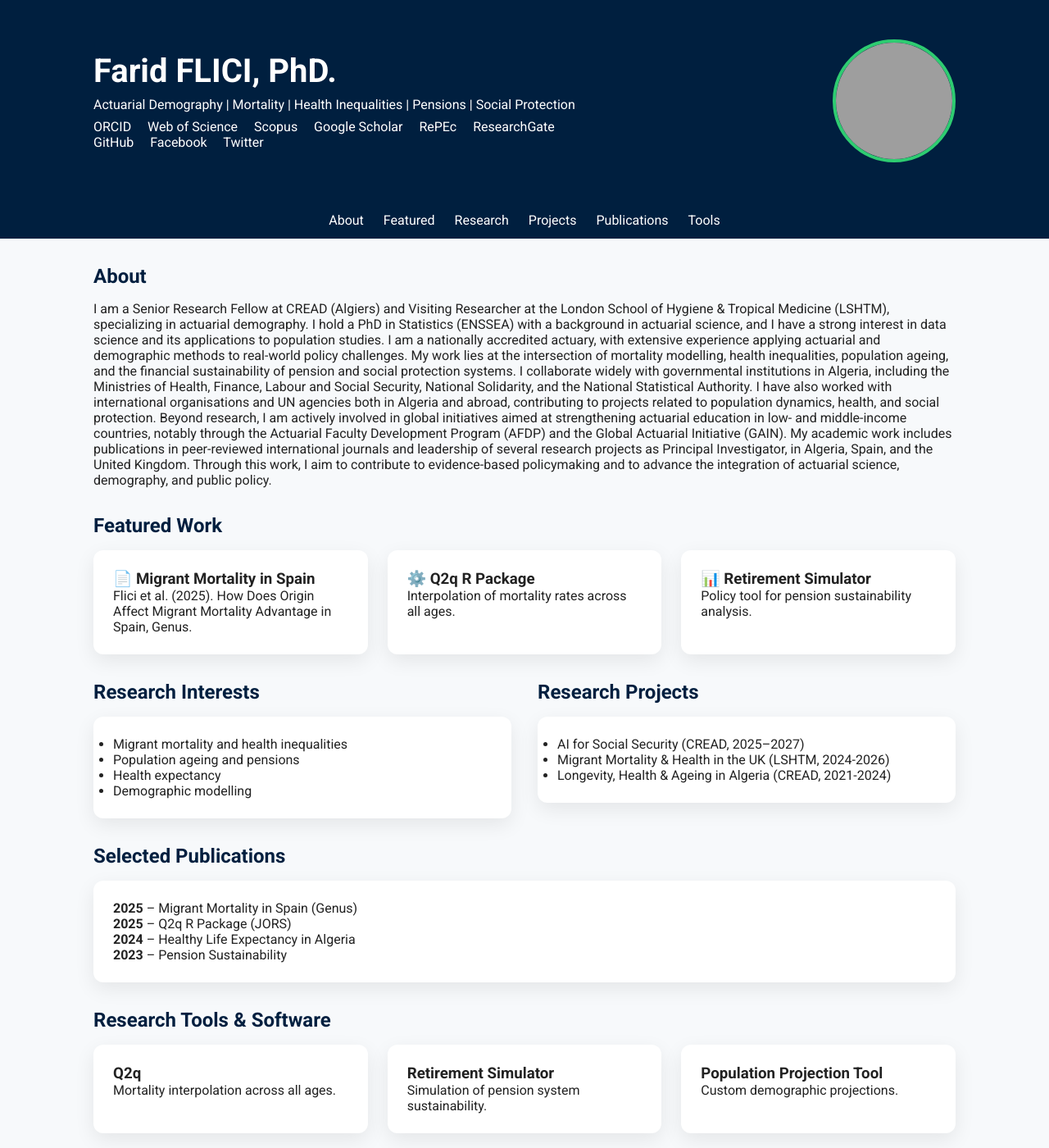
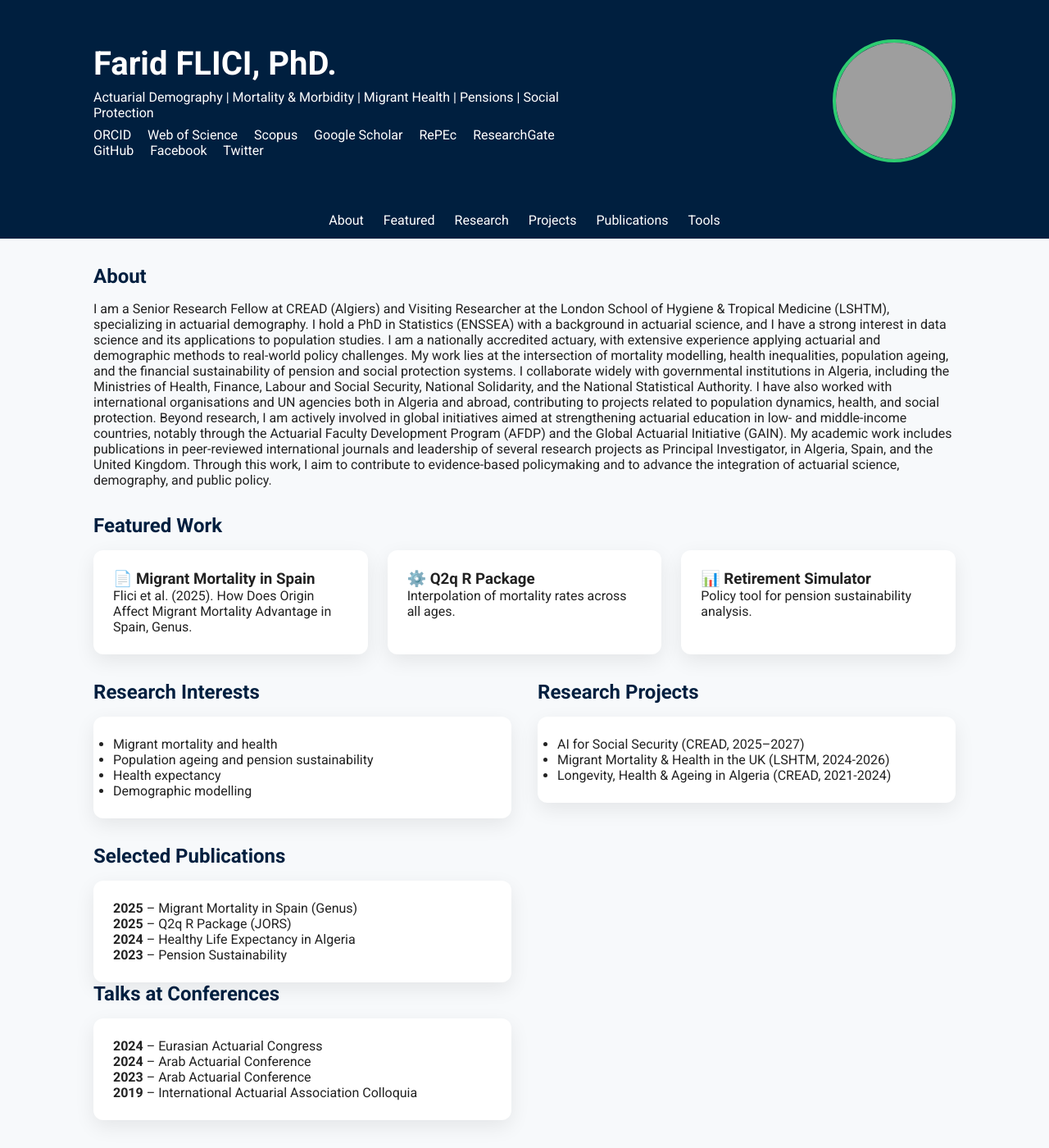
Before and after one commit to Farid-FLICI/farid-flici.github.io, a Jekyll site: the page index2.html, which Jekyll copies as it is, in a window 1280 px wide and 1400 px high. Shown: the whole window at 82% size. Built offline with Jekyll 4.4.1, drawn with Linux system fonts in a browser that asks for light colours; grey boxes are pictures that could not be loaded.

Commit message:
Update index2.html

```diff
--- a/index2.html
+++ b/index2.html
@@ -162,7 +162,7 @@
 
 <div class="hero-text">
 <h1>Farid FLICI, PhD.</h1>
-<p class="subtitle">Actuarial Demography | Mortality | Health Inequalities | Pensions | Social Protection</p>
+<p class="subtitle">Actuarial Demography | Mortality & Morbidity | Migrant Health | Pensions | Social Protection</p>
 
 <div class="quick-links">
 <a href="#">ORCID</a>
@@ -206,7 +206,7 @@
 I have also worked with international organisations and UN agencies both in Algeria and abroad, contributing to projects related to population dynamics, health, and social protection.
 
 Beyond research, I am actively involved in global initiatives aimed at strengthening actuarial education in low- and middle-income countries, notably through the Actuarial Faculty Development
-  Program (AFDP) and the Global Actuarial Initiative (GAIN).
+Program (AFDP) and the Global Actuarial Initiative (GAIN).
 
 My academic work includes publications in peer-reviewed international journals and leadership of several research projects as Principal Investigator, in Algeria, Spain, and the United Kingdom.
 Through this work, I aim to contribute to evidence-based policymaking and to advance the integration of actuarial science, demography, and public policy.
@@ -241,8 +241,8 @@
 <h2>Research Interests</h2>
 <div class="card">
 <ul>
-<li>Migrant mortality and health inequalities</li>
-<li>Population ageing and pensions</li>
+<li>Migrant mortality and health </li>
+<li>Population ageing and pension sustainability</li>
 <li>Health expectancy</li>
 <li>Demographic modelling</li>
 </ul>
@@ -262,13 +262,25 @@
 
 </section>
 
-<section id="publications">
+<section class="two-col">
+<div>
 <h2>Selected Publications</h2>
 <div class="card">
 <p><strong>2025</strong> – Migrant Mortality in Spain (Genus)</p>
 <p><strong>2025</strong> – Q2q R Package (JORS)</p>
 <p><strong>2024</strong> – Healthy Life Expectancy in Algeria</p>
 <p><strong>2023</strong> – Pension Sustainability</p>
+</div>
+
+<div>
+<h2>Talks at Conferences</h2>
+<div class="card">
+<p><strong>2024</strong> – Eurasian Actuarial Congress</p>
+<p><strong>2024</strong> – Arab Actuarial Conference</p>
+<p><strong>2023</strong> – Arab Actuarial Conference</p>
+<p><strong>2019</strong> – International Actuarial Association Colloquia</p>
+</div>
+
 </div>
 </section>
 
```
